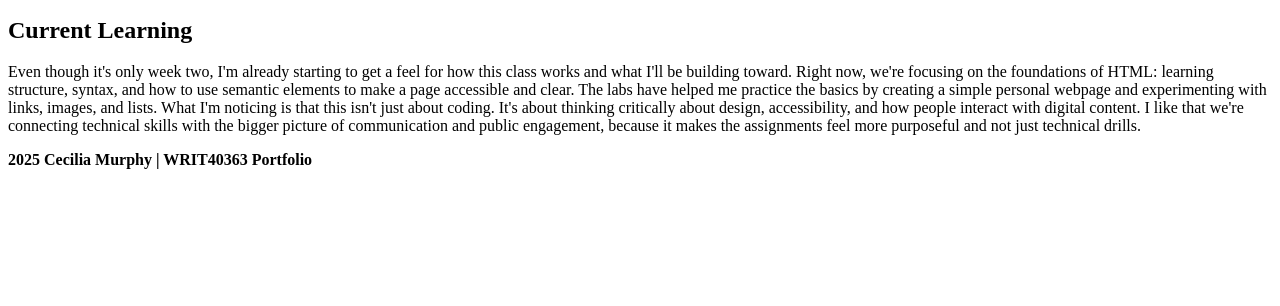
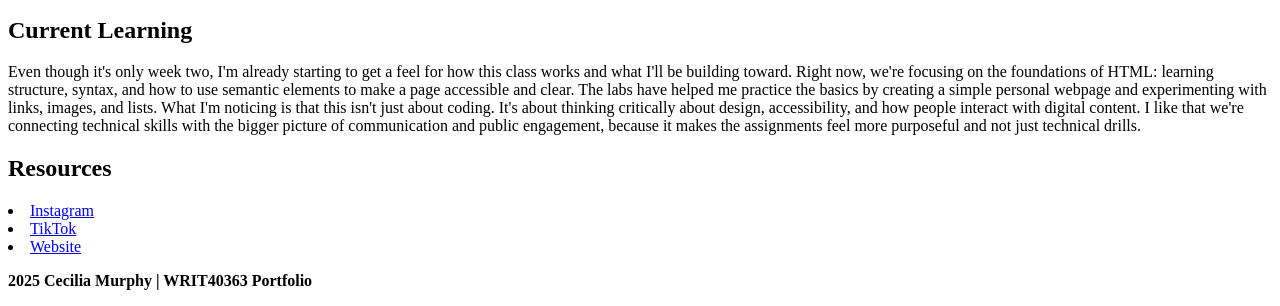
Before and after one commit to ceciliammurphy/writ40363-portfolio, a plain HTML site: page index.html in a window 1280 px wide. Shown: the part 1239-1545 px from the top of the page. Before the commit the page ends 1424 px from the top, so only its background shows below. Drawn offline with Linux system fonts and the light colour scheme.

Commit message:
External Links

```diff
--- a/index.html
+++ b/index.html
@@ -36,6 +36,18 @@
 
     </section>
 
+    <section>
+        <h2><strong>Resources</strong></h2>
+
+        <li><a href="https://www.instagram.com/ceciliammurphy/">Instagram</a></li>
+
+        <li><a href="https://www.tiktok.com/@ceciliammurphy">TikTok</a></li>
+
+        <li><a href="https://ceciliamurphy.journoportfolio.com/#/">Website</a></li>
+
+
+    </section>
+
     </main>
 
     <footer>
```
